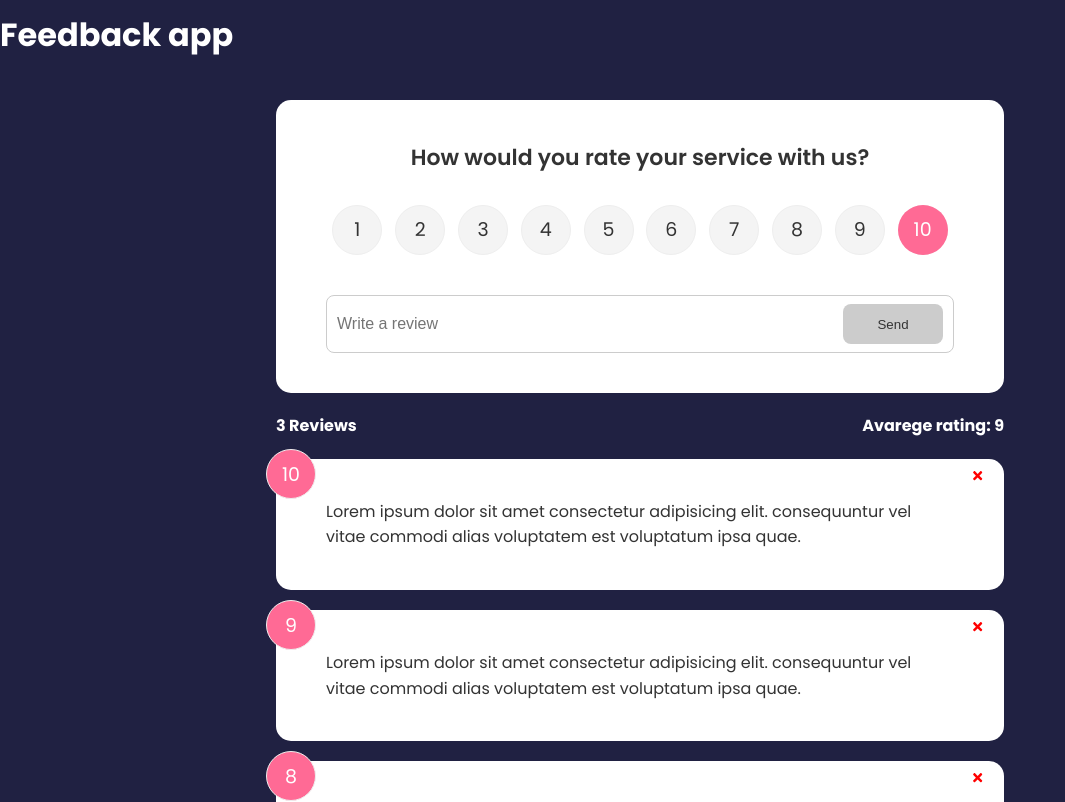
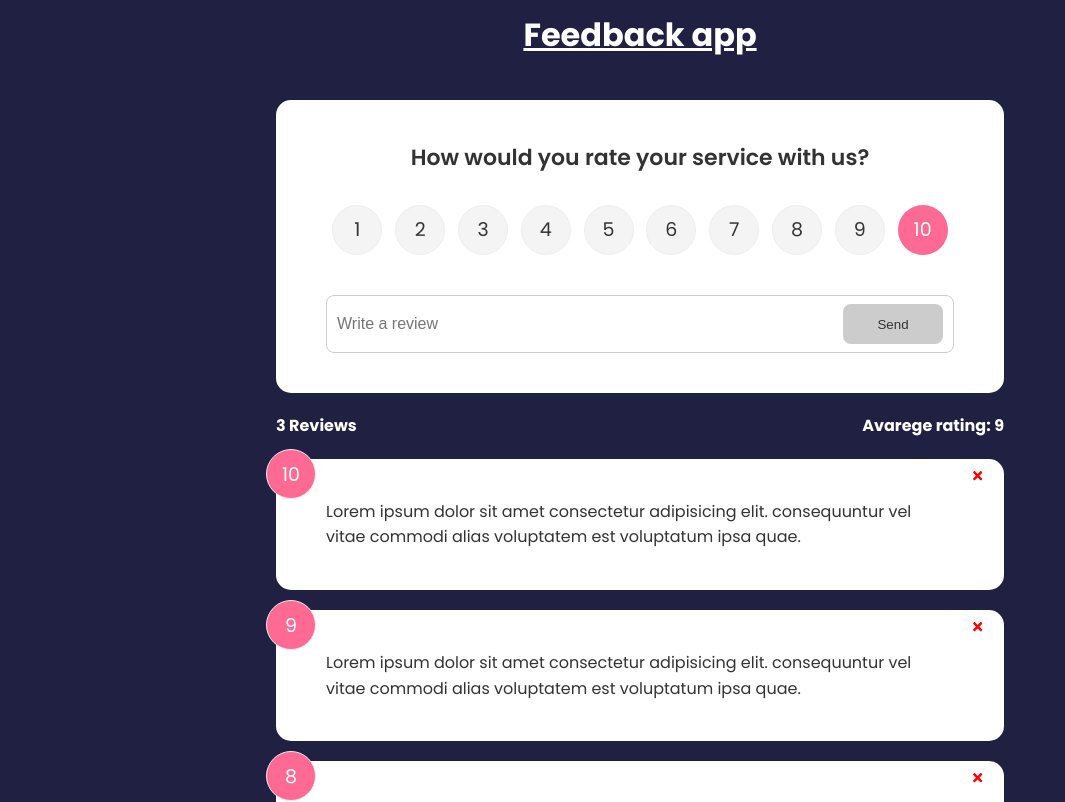
Before and after one commit to N00bG1rl/feedback-app, a React (Create React App) app: page / in a window 1280 px wide. Shown: the top 802 px of the page, without its empty margins (0-1065 px from the left). Built offline with nearby package versions, Linux system fonts and the light colour scheme.

Commit message:
UX fixes

```diff
--- a/src/components/UI/Header.jsx
+++ b/src/components/UI/Header.jsx
@@ -3,7 +3,9 @@ import { Link } from 'react-router-dom'
 function Header() {
 	return (
 		<header>
-			<h1>Feedback app</h1>
+			<Link to='/'>
+				<h1>Feedback app</h1>
+			</Link>
 		</header>
 	)
 }
--- a/src/index.css
+++ b/src/index.css
@@ -23,13 +23,22 @@ ul {
 	padding: 0 20px;
 }
 
-header {
+header a {
 	height: 70px;
 	width: 100%;
 	display: flex;
-	justify-content: space-between;
+	justify-content: center;
+	text-decoration: none;
+	list-style: none;
 	align-items: center;
 	margin-bottom: 30px;
+	color: #ff6a95;
+	cursor: pointer;
+}
+
+header a:hover {
+	color: #fff;
+	text-decoration: underline;
 }
 
 .card {
@@ -172,6 +181,7 @@ input:focus {
 	background-color: #cccccc;
 	color: #333;
 	cursor: auto;
+	cursor: not-allowed;
 }
 
 .btn:disabled:hover {
```
